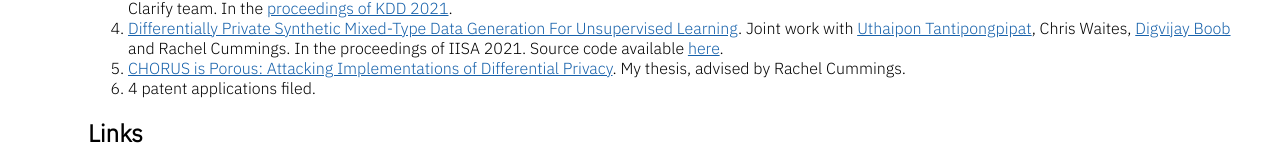
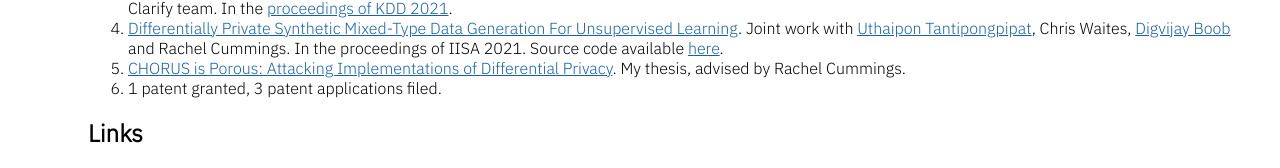
Before and after one commit to AnkitSiva/ankitsiva.github.io, a plain HTML site: page index.html in a window 1280 px wide. Shown: the part 549-717 px from the top of the page. Drawn offline with Linux system fonts and the light colour scheme.

Commit message:
Added patent grant

```diff
--- a/index.html
+++ b/index.html
@@ -58,7 +58,7 @@
                     <a href=https://smartech.gatech.edu/handle/1853/63870>CHORUS is Porous: Attacking Implementations of Differential Privacy</a>. My thesis, advised by Rachel Cummings.
                 </li>
 		<li>
-			4 patent applications filed.
+			1 patent granted, 3 patent applications filed.
 		</li>
             </ol>
 
```
